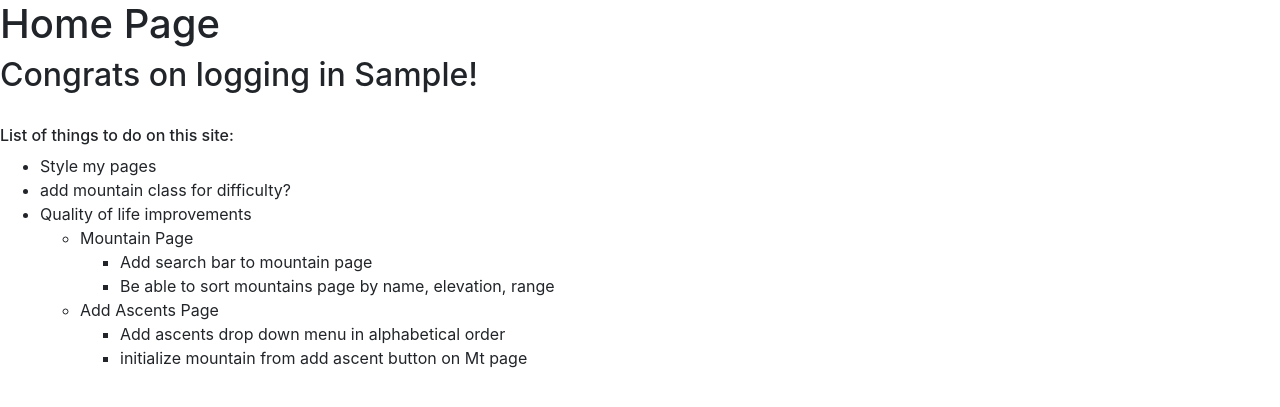
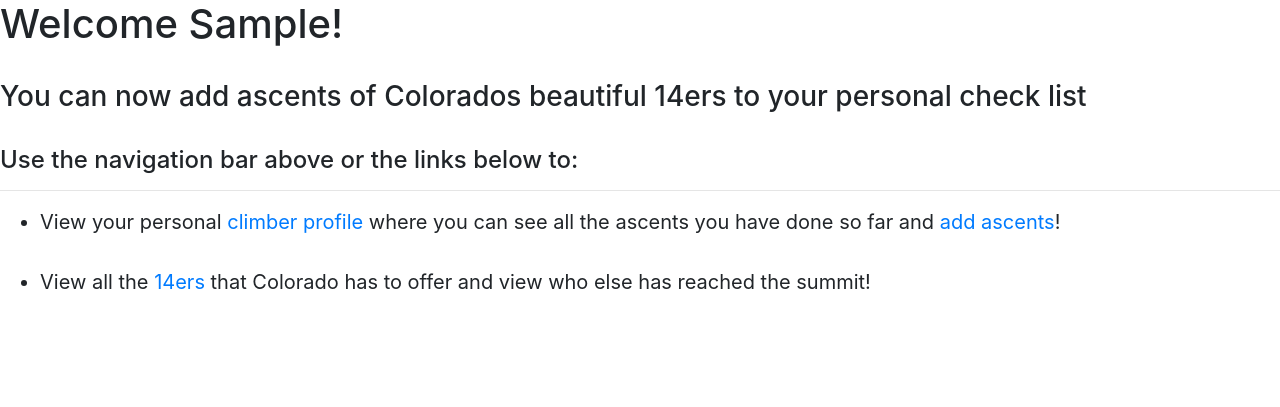
Before and after one commit to chctaylor/14er_checklist, a Django app: page / in a window 1280 px wide. Shown: the part 52-459 px from the top of the page. Run offline with Django 3.2, Linux system fonts and the light colour scheme; the visitor is signed in with stand-in values (Sample User, id 1); data that the repository does not hold is empty; some libraries are stand-ins or nearby versions.

Commit message:
Add visual changes and more links to various pages

```diff
--- a/main/templates/main/index.html
+++ b/main/templates/main/index.html
@@ -5,28 +5,28 @@ Index
 {% endblock %}
 
 {% block content %}
-<h1>Home Page</h1>
-<h2>Congrats on logging in {{request.user.first_name}}!</h2>
+<h1>Welcome {{request.user.first_name}}!</h1>
 
 <br>
 
-<h6>List of things to do on this site:</h6>
-<ul>
-    <li>Style my pages</li>
-    <li>add mountain class for difficulty?</li>
-    <li>Quality of life improvements</li>
-        <ul>
-            <li>Mountain Page</li>
-                <ul>
-                    <li>Add search bar to mountain page</li>
-                    <li>Be able to sort mountains page by name, elevation, range</li>
-                </ul>
-            <li>Add Ascents Page</li>
-                <ul>
-                    <li>Add ascents drop down menu in alphabetical order</li>
-                    <li>initialize mountain from add ascent button on Mt page</li>
-                </ul>
-        </ul>
+<h3>You can now add ascents of Colorados beautiful 14ers to your personal check list</h3>
+
+<br>
+
+<h4>
+    Use the navigation bar above or the links below to:
+</h4>
+
+<hr>
+
+<ul style="font-size: 20px;">
+    <li>View your personal <a href="{% url 'main:climber' request.user.climber.id %}">climber profile</a>
+        where you can see all the ascents you have done so far
+        and <a href="{% url 'main:add_ascents' request.user.climber.id %}">add ascents</a>!</li>
+
+    <br>
+
+    <li>View all the <a href="{% url 'main:mountains' %}">14ers</a> that Colorado has to offer and view who else has reached the summit!</li>
 </ul>
 
 {% endblock %}
--- a/main/templates/main/mountains.html
+++ b/main/templates/main/mountains.html
@@ -6,7 +6,7 @@ Mountains
 
 {% block content %}
 <h1>Mountain Page</h1>
-<h6>Click on mountain names to view who has climbed them</h6>
+<h6>Click on mountain names to view who has climbed them!</h6>
 
 <br>
 
```
Also changed, not shown: main/templates/main/climber.html (+6 -5 lines), main/templates/main/mt.html (+15 -11 lines).
